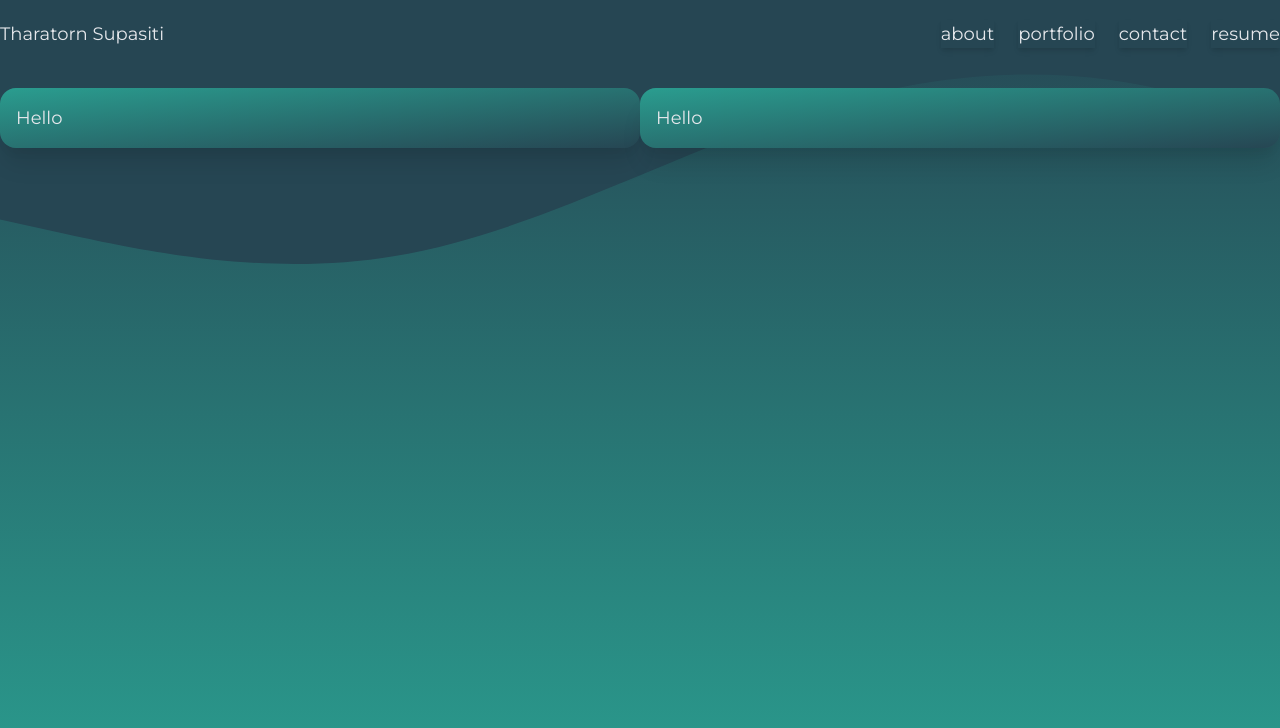
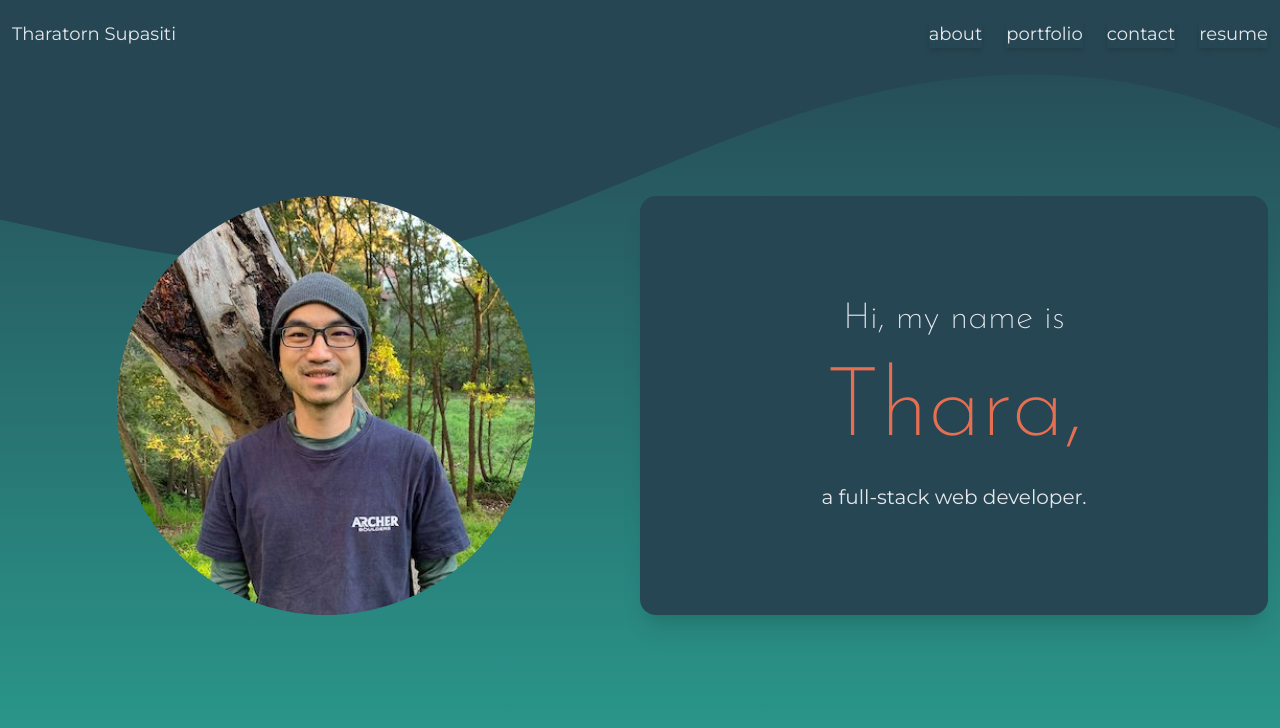
Before and after one commit to Supasiti/portfolio, a React (Create React App) app: page / in a window 1280 px wide. Shown: the top 728 px of the page. Built offline with nearby package versions, Linux system fonts and the light colour scheme.

Commit message:
add Hero

```diff
--- a/src/App.js
+++ b/src/App.js
@@ -14,7 +14,7 @@ const Content = () => <About />
 const App = () => (
   <div className={`${style}`}>
     <Wave />
-    <Container extend="relative z-10">
+    <Container extend="relative z-10 px-3">
       <Navbar />
       <Content />
     </Container>
--- a/src/elements/Card.js
+++ b/src/elements/Card.js
@@ -3,9 +3,11 @@ import { PropTypes } from 'prop-types'
 // Style
 const bgColorStyle = (color) => {
   const list = {
+    dark: 'bg-teal',
     brand: 'bg-gradient-to-br from-java to-teal',
     gold: 'bg-gradient-to-br from-gold to-sandy',
     burnt: 'bg-gradient-to-br from-sandy to-burnt',
+    white: 'bg-gradient-to-br from-gray-300 to-gray-400',
   }
   if (color in list) return list[color]
   return ''
--- a/src/pages/About.js
+++ b/src/pages/About.js
@@ -3,15 +3,23 @@ import Col from '../elements/Col'
 import Row from '../elements/Row'
 
 const About = () => (
-  <Row extend="pt-5">
-    <Col width="full md-1/2">
-      <Card color="brand" extend="p-4">
-        Hello
-      </Card>
+  <Row extend="py-8 md:py-32 ">
+    <Col width="full md-1/2" extend="px-4 py-6">
+      <div>
+        <img
+          className="mx-auto h-2/3 w-2/3 rounded-full"
+          src="/images/me_400w.jpeg"
+          alt=""
+        />
+      </div>
     </Col>
     <Col width="full md-1/2">
-      <Card color="brand" extend="p-4">
-        Hello
+      <Card color="dark" extend="p-4">
+        <div className="flex flex-col justify-center h-full text-center space-y-6">
+          <h2 className="font-title text-4xl">Hi, my name is</h2>
+          <h1 className="font-title text-8xl text-burnt">Thara,</h1>
+          <h2 className="text-xl text-body">a full-stack web developer.</h2>
+        </div>
       </Card>
     </Col>
   </Row>
```
Also changed, not shown: public/images/me_400w.jpeg (added).
